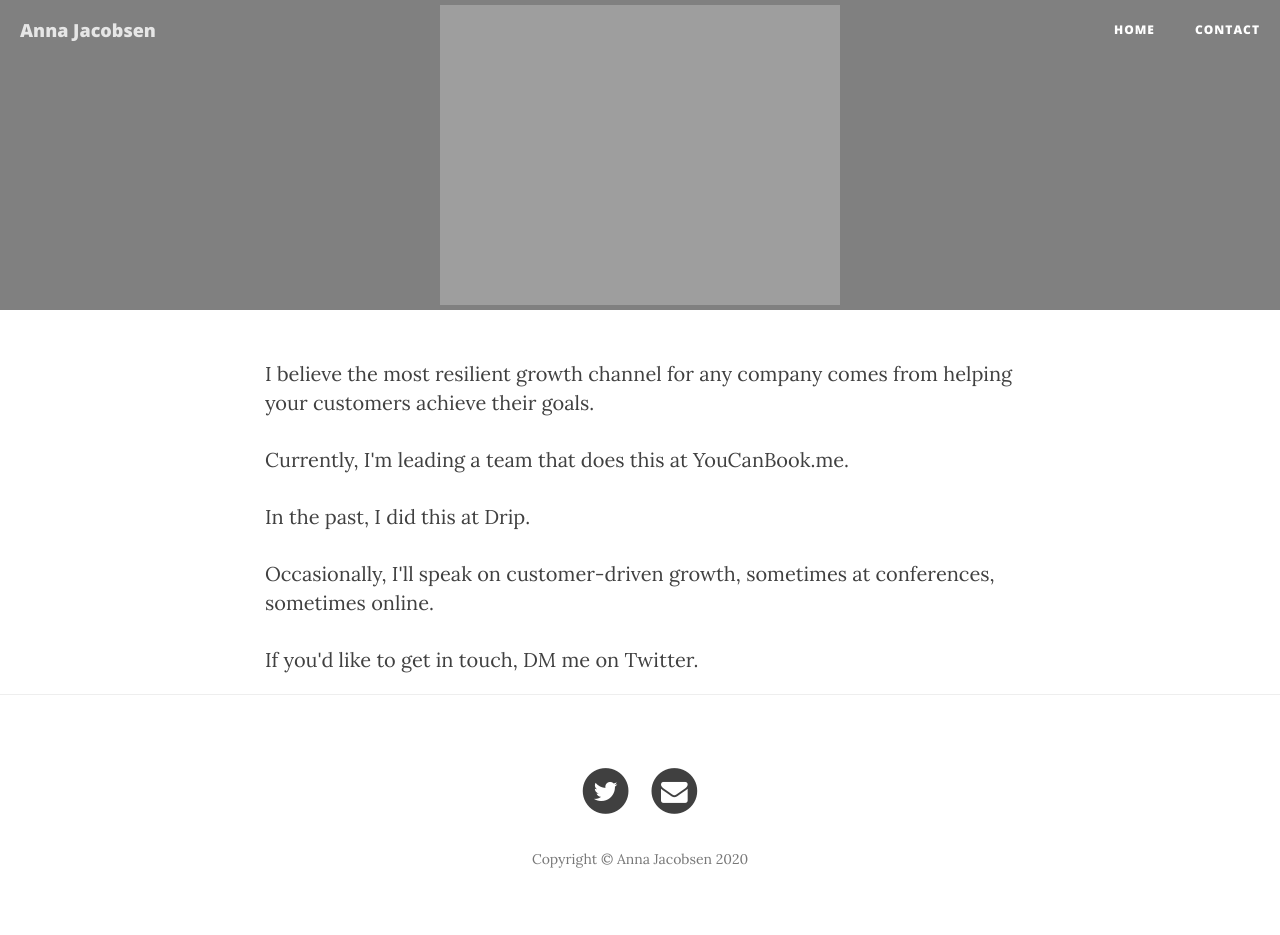
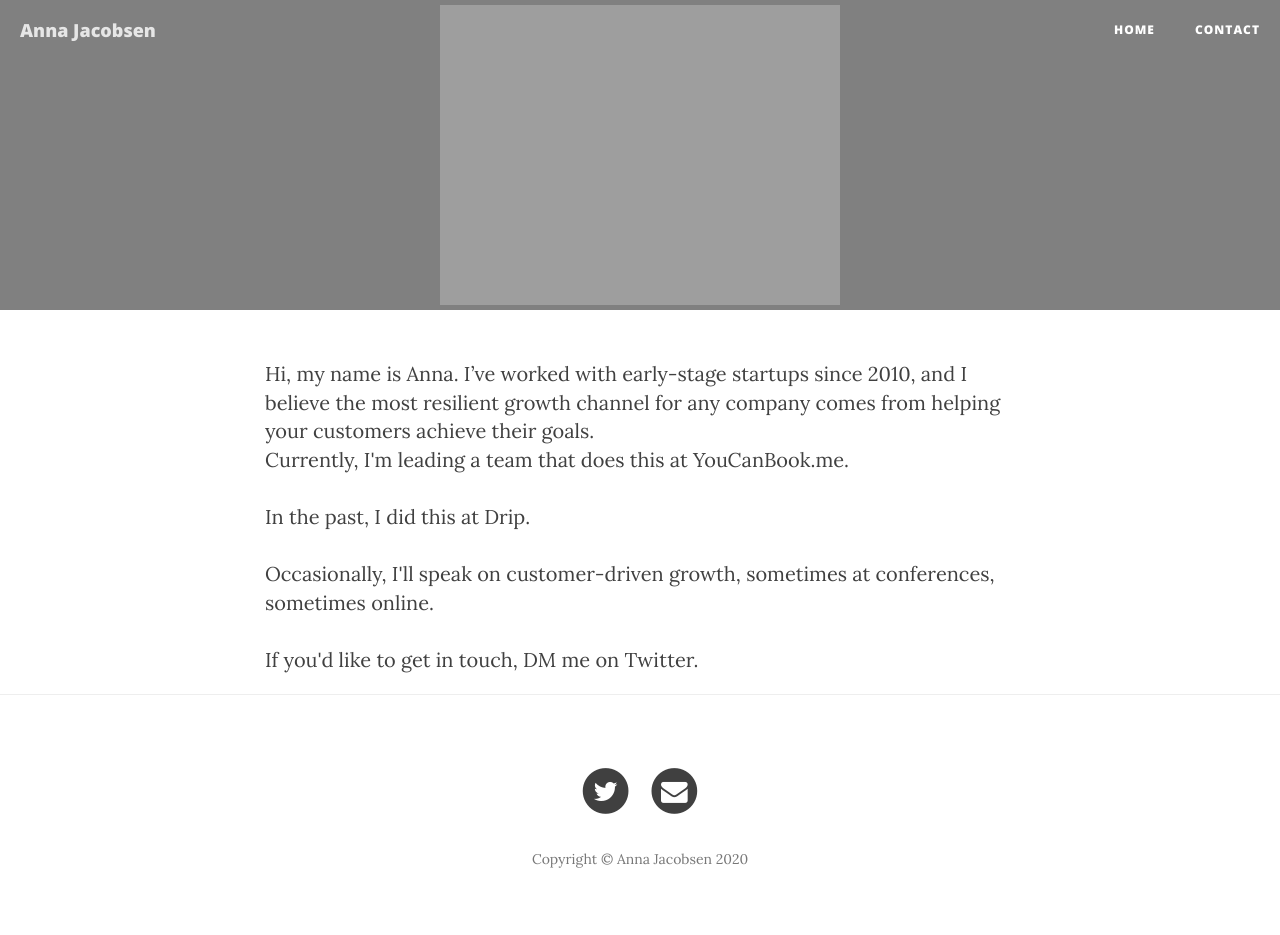
Before and after one commit to annaj/annaj, a Jekyll site: the page built from index.html, in a window 1280 px wide. Built offline with Jekyll 4.4.1, drawn with Linux system fonts in a browser that asks for light colours; nearby versions of some CDN libraries; the list of posts is cut into pages by our own code.

Commit message:
Update from Forestry.io Anna Jacobsen updated index.html

```diff
--- a/index.html
+++ b/index.html
@@ -1,11 +1,9 @@
 ---
 layout: page
-published: true
 description: ''
+
 ---
-
-I believe the most resilient growth channel for any company comes from helping your customers achieve their goals.<br />
-<br />
+Hi, my name is Anna. I’ve worked with early-stage startups since 2010, and I believe the most resilient growth channel for any company comes from helping your customers achieve their goals.<br />
 Currently, I'm leading a team that does this at YouCanBook.me.<br />
 <br />
 In the past, I did this at Drip.<br />
```
